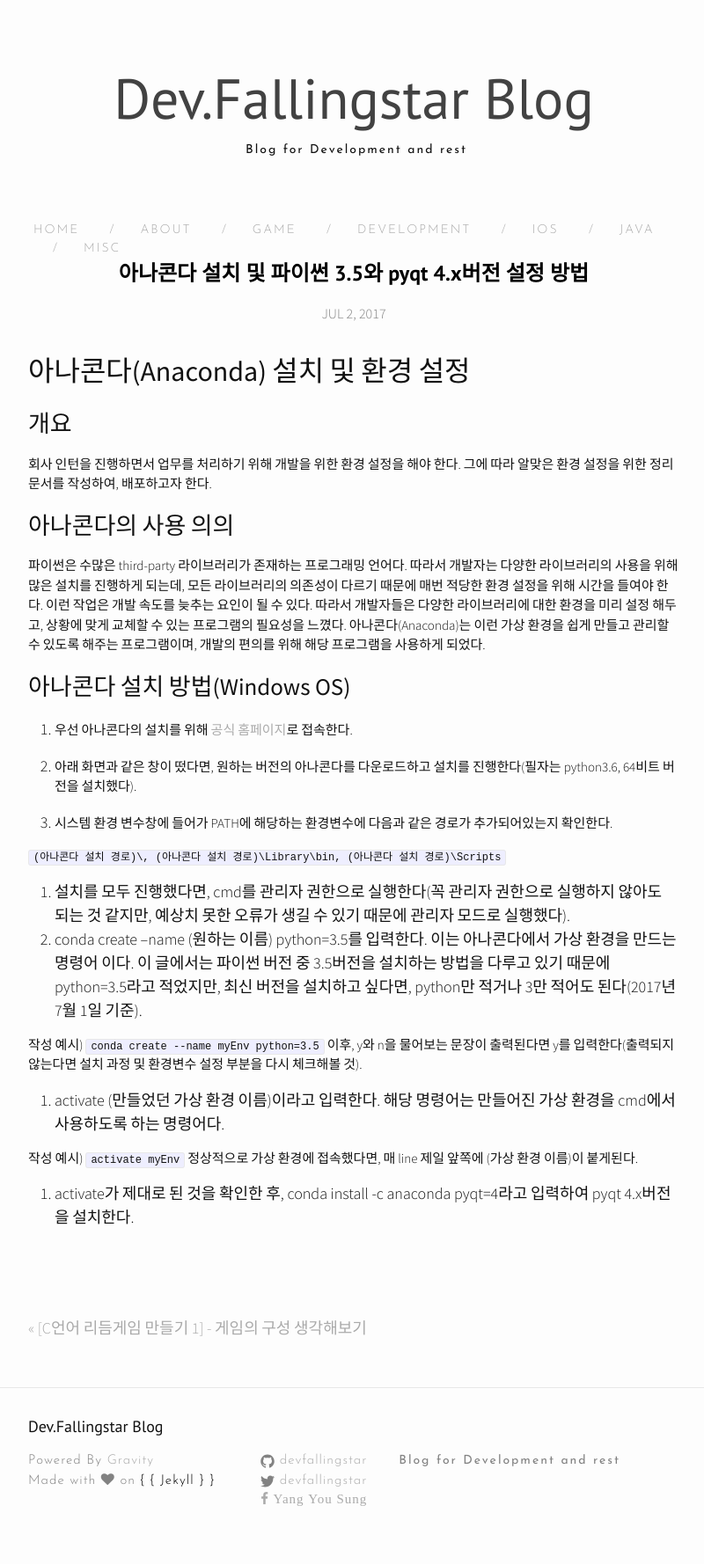
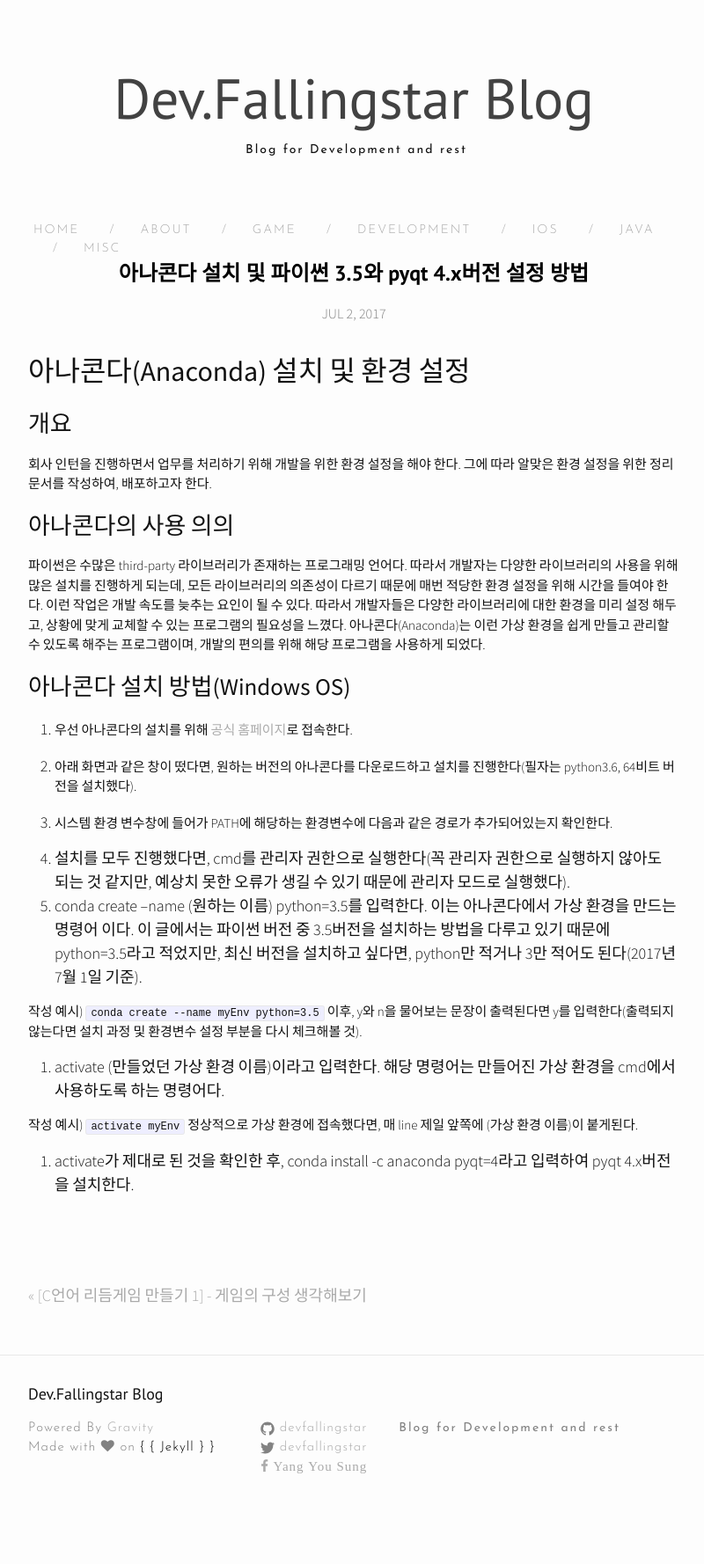
Before and after one commit to devFallingstar/backup-devfallingstar.github.io, a Jekyll site: the page built from _posts/2017-07-02-anacondainstallpython35pyqt4.markdown, in a window 1280 px wide. Shown: the whole page at 88% size, without its empty margins (238-1038 px from the left). Built offline with Jekyll 4.4.1, drawn with Linux system fonts in a browser that asks for light colours; nearby versions of some CDN libraries; after the commit the page ends 1740 px from its top, so only the background shows below that.

Commit message:
Change contents to check list representation3

````diff
--- a/_posts/2017-07-02-anacondainstallpython35pyqt4.markdown
+++ b/_posts/2017-07-02-anacondainstallpython35pyqt4.markdown
@@ -19,8 +19,6 @@ categories: ["Development", "Programming", "Python", "Anaconda", "PyQt"]
 
 3.  시스템 환경 변수창에 들어가 PATH에 해당하는 환경변수에 다음과 같은 경로가 추가되어있는지 확인한다.
 
-```(아나콘다 설치 경로)\, (아나콘다 설치 경로)\Library\bin, (아나콘다 설치 경로)\Scripts```
-
 4.  설치를 모두 진행했다면, cmd를 관리자 권한으로 실행한다(꼭 관리자 권한으로 실행하지 않아도 되는 것 같지만, 예상치 못한 오류가 생길 수 있기 때문에 관리자 모드로 실행했다).
 5.  conda create --name (원하는 이름) python=3.5를 입력한다. 이는 아나콘다에서 가상 환경을 만드는 명령어 이다. 이 글에서는 파이썬 버전 중 3.5버전을 설치하는 방법을 다루고 있기 때문에 python=3.5라고 적었지만, 최신 버전을 설치하고 싶다면, python만 적거나 3만 적어도 된다(2017년 7월 1일 기준).
 
````
